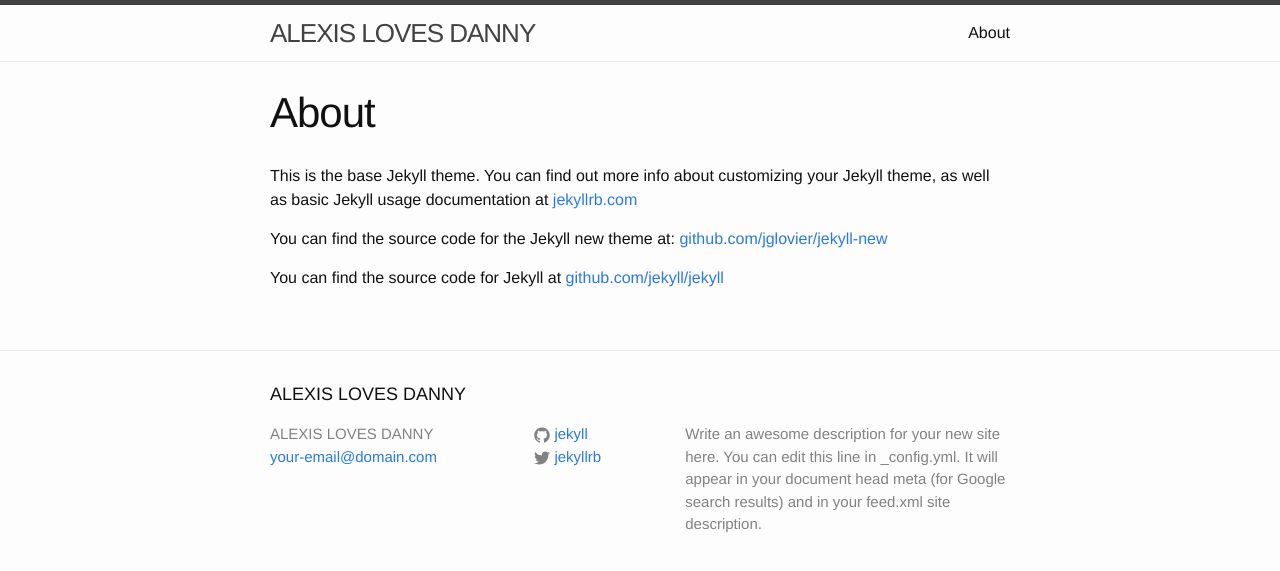
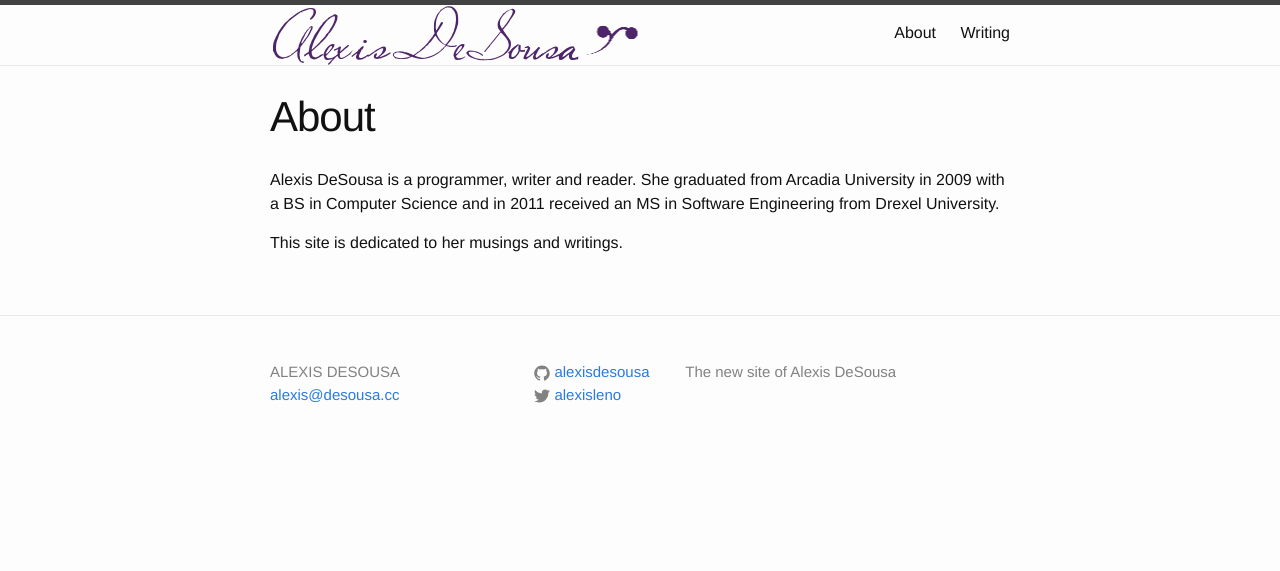
Before and after one commit to alexisdesousa/alexisdesousa.github.io, a Jekyll site: the page built from about.md, in a window 1280 px wide. Shown: the top 571 px of the page. Built offline with Jekyll 4.4.1, drawn with Linux system fonts in a browser that asks for light colours.

Commit message:
updated banner and multiple pages

```diff
--- a/_config.yml
+++ b/_config.yml
@@ -1,14 +1,13 @@
 # Site settings
-title: ALEXIS LOVES DANNY
-email: your-email@domain.com
+title: ALEXIS DESOUSA
+email: alexis@desousa.cc
 description: > # this means to ignore newlines until "baseurl:"
-  Write an awesome description for your new site here. You can edit this
-  line in _config.yml. It will appear in your document head meta (for
-  Google search results) and in your feed.xml site description.
+  The new site of Alexis DeSousa
 baseurl: "" # the subpath of your site, e.g. /blog/
-url: "http://yourdomain.com" # the base hostname & protocol for your site
-twitter_username: jekyllrb
-github_username:  jekyll
+url: "http://alexis.desousa.cc" # the base hostname & protocol for your site
+twitter_username: alexisleno
+github_username:  alexisdesousa
+banner: "/images/web_banner.png"
 
 # Build settings
 markdown: kramdown
--- a/_includes/footer.html
+++ b/_includes/footer.html
@@ -2,7 +2,7 @@
 
   <div class="wrapper">
 
-    <h2 class="footer-heading">{{ site.title }}</h2>
+    <h2 class="footer-heading"></h2>
 
     <div class="footer-col-wrapper">
       <div class="footer-col  footer-col-1">
--- a/_includes/header.html
+++ b/_includes/header.html
@@ -2,7 +2,7 @@
 
   <div class="wrapper">
 
-    <a class="site-title" href="{{ site.baseurl }}/">{{ site.title }}</a>
+    <a class="site-title" href="{{ site.baseurl }}/"><img src="{{ site.banner }}" /></a>
 
     <nav class="site-nav">
       <a href="#" class="menu-icon">
--- a/about.md
+++ b/about.md
@@ -4,8 +4,6 @@
 permalink: /about/
 ---
 
-This is the base Jekyll theme. You can find out more info about customizing your Jekyll theme, as well as basic Jekyll usage documentation at [jekyllrb.com](http://jekyllrb.com/)
+Alexis DeSousa is a programmer, writer and reader. She graduated from Arcadia University in 2009 with a BS in Computer Science and in 2011 received an MS in Software Engineering from Drexel University.
 
-You can find the source code for the Jekyll new theme at: [github.com/jglovier/jekyll-new](https://github.com/jglovier/jekyll-new)
-
-You can find the source code for Jekyll at [github.com/jekyll/jekyll](https://github.com/jekyll/jekyll)
+This site is dedicated to her musings and writings.
```
Also changed, not shown: _posts/2015-02-02-first-post.markdown (added, +8 -0 lines), writing.md (added, +7 -0 lines), images/web_banner.png (added), web_banner.png (added), 2 other files.
